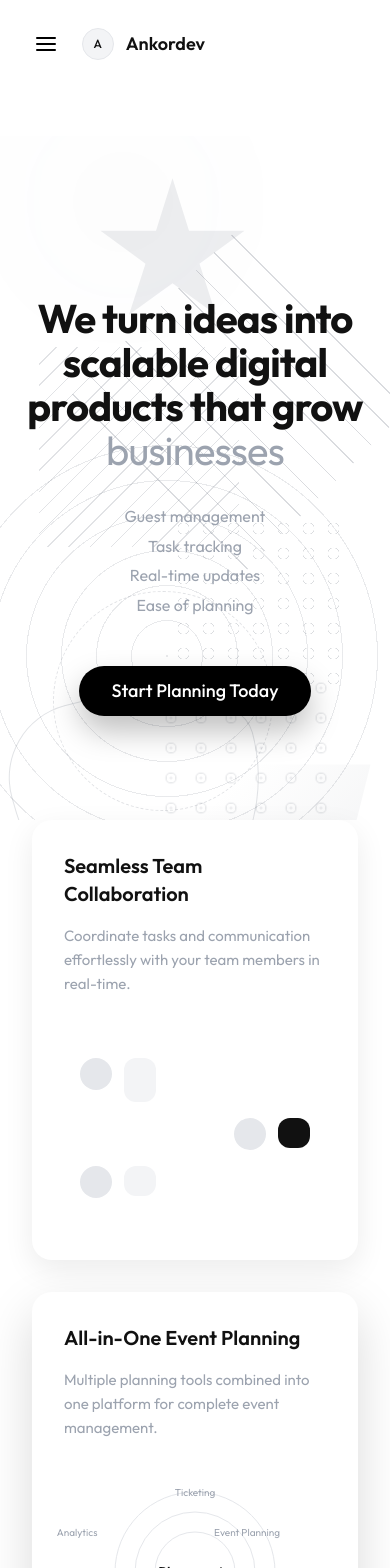
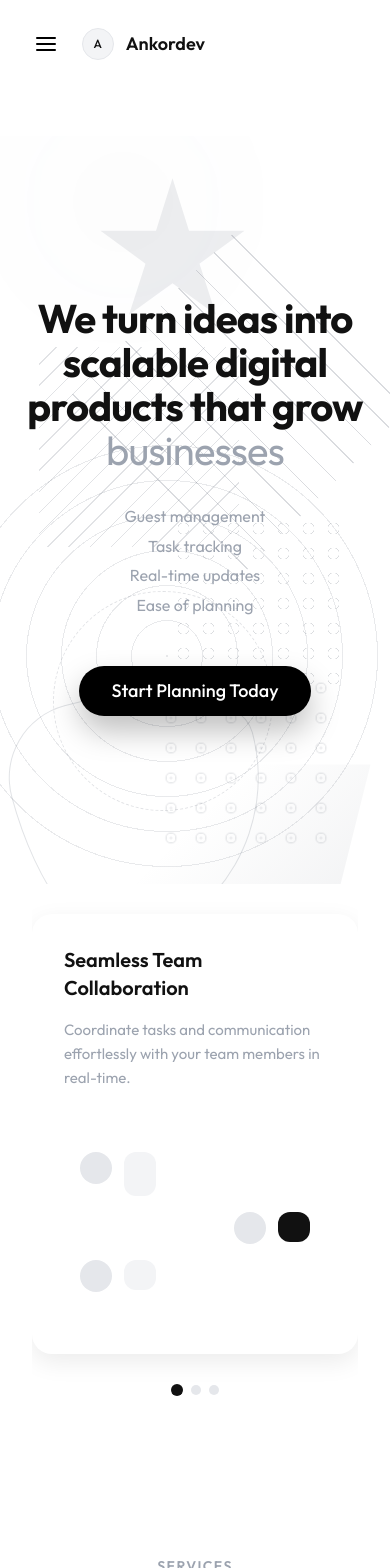
Before and after one commit to dreni07/AnkorDev, a React (Vite) app in the folder ankor-dev-landing-page/: page / in a window 390 px wide. Shown: the top 1568 px of the page. Built offline with nearby package versions, Linux system fonts and the light colour scheme.

Commit message:
responsive i feature cards

```diff
--- a/ankor-dev-landing-page/src/components/organisms/AboutSection/AboutSection.tsx
+++ b/ankor-dev-landing-page/src/components/organisms/AboutSection/AboutSection.tsx
@@ -8,7 +8,7 @@ export const AboutSection: React.FC = () => {
   const [ref, style] = useScrollAnimation({ delay: 0.1, offset: 30 });
 
   return (
-    <section className="about-section" ref={ref} style={style}>
+    <section id="about" className="about-section" ref={ref} style={style}>
       <div className="about-section__container">
         <div className="about-section__header">
           <Badge variant="default" className="about-section__badge">
--- a/ankor-dev-landing-page/src/components/organisms/FAQSection/FAQSection.tsx
+++ b/ankor-dev-landing-page/src/components/organisms/FAQSection/FAQSection.tsx
@@ -15,7 +15,7 @@ export const FAQSection: React.FC = () => {
   };
 
   return (
-    <section className="faq-section" ref={ref} style={style}>
+    <section id="faq" className="faq-section" ref={ref} style={style}>
       <div className="faq-section__container">
         <div className="faq-section__header">
           <Badge variant="default" className="faq-section__badge">
--- a/ankor-dev-landing-page/src/components/organisms/FeaturePreviewSection/FeaturePreviewSection.css
+++ b/ankor-dev-landing-page/src/components/organisms/FeaturePreviewSection/FeaturePreviewSection.css
@@ -17,13 +17,14 @@
   position: relative;
   min-height: 500px;
   width: 100%;
+  margin-top: 4rem;
 }
 
 .feature-preview-card {
   background: #ffffff;
   border-radius: 20px;
   padding: 2rem;
-  box-shadow: 0 10px 30px rgba(0, 0, 0, 0.08);
+  box-shadow: 0 4px 15px rgba(0, 0, 0, 0.05);
   display: flex;
   flex-direction: column;
   gap: 1rem;
@@ -46,7 +47,7 @@
   transform: translateX(0) scale(1.1) perspective(1000px) translateZ(30px);
   opacity: 1;
   z-index: 10;
-  box-shadow: 0 20px 50px rgba(0, 0, 0, 0.15);
+  box-shadow: 0 8px 25px rgba(0, 0, 0, 0.08);
 }
 
 .feature-preview-card--right {
@@ -249,23 +250,74 @@
   text-align: center;
 }
 
+.feature-preview-section__dots {
+  display: flex;
+  justify-content: center;
+  align-items: center;
+  gap: 0.5rem;
+  margin-top: 0;
+  padding-bottom: 2rem;
+}
+
+.feature-preview-section__dot {
+  width: 10px;
+  height: 10px;
+  border-radius: 50%;
+  border: none;
+  background: #e5e7eb;
+  cursor: pointer;
+  transition: all 0.3s ease;
+  padding: 0;
+}
+
+.feature-preview-section__dot:hover {
+  background: #9ca3af;
+}
+
+.feature-preview-section__dot--active {
+  background: #111111;
+  width: 12px;
+  height: 12px;
+}
+
 @media (max-width: 1024px) {
   .feature-preview-section__cards {
     display: flex;
-    flex-direction: column;
+    overflow: hidden;
+    position: relative;
     height: auto;
-    min-height: auto;
-    gap: 2rem;
+    min-height: 500px;
+    gap: 0;
   }
 
   .feature-preview-card {
-    position: relative;
+    position: absolute;
     left: 0;
     margin-left: 0;
     width: 100%;
-    transform: none !important;
-    opacity: 1 !important;
-    z-index: 1 !important;
+    max-width: 100%;
+    transition: transform 0.5s cubic-bezier(0.4, 0, 0.2, 1), opacity 0.5s ease;
+  }
+
+  .feature-preview-card--left {
+    transform: translateX(-450px) scale(0.85);
+    opacity: 0.3;
+    z-index: 1;
+    pointer-events: none;
+  }
+
+  .feature-preview-card--center {
+    transform: translateX(0) scale(1);
+    opacity: 1;
+    z-index: 10;
+    pointer-events: auto;
+  }
+
+  .feature-preview-card--right {
+    transform: translateX(450px) scale(0.85);
+    opacity: 0.3;
+    z-index: 1;
+    pointer-events: none;
   }
 
   .feature-preview-section {
--- a/ankor-dev-landing-page/src/components/organisms/FeaturePreviewSection/FeaturePreviewSection.tsx
+++ b/ankor-dev-landing-page/src/components/organisms/FeaturePreviewSection/FeaturePreviewSection.tsx
@@ -1,4 +1,4 @@
-import React from 'react';
+import React, { useState, useRef, useEffect } from 'react';
 import { featuresConfig } from '../../../config/features.config';
 import { Text } from '../../atoms/Text';
 import { useScrollAnimation } from '../../../hooks/useScrollAnimation';
@@ -11,6 +11,37 @@ export const FeaturePreviewSection: React.FC = () => {
   const { isDesktop } = useResponsive();
   const positions = useCardSlider(featuresConfig.length, 3500, !isDesktop);
 
+  // Mobile slider state
+  const [currentSlide, setCurrentSlide] = useState(0);
+  const [touchStart, setTouchStart] = useState(0);
+  const [touchEnd, setTouchEnd] = useState(0);
+  const sliderRef = useRef<HTMLDivElement>(null);
+
+  const minSwipeDistance = 50;
+
+  const onTouchStart = (e: React.TouchEvent) => {
+    setTouchEnd(0);
+    setTouchStart(e.targetTouches[0].clientX);
+  };
+
+  const onTouchMove = (e: React.TouchEvent) => {
+    setTouchEnd(e.targetTouches[0].clientX);
+  };
+
+  const onTouchEnd = () => {
+    if (!touchStart || !touchEnd) return;
+    const distance = touchStart - touchEnd;
+    const isLeftSwipe = distance > minSwipeDistance;
+    const isRightSwipe = distance < -minSwipeDistance;
+
+    if (isLeftSwipe && currentSlide < featuresConfig.length - 1) {
+      setCurrentSlide(currentSlide + 1);
+    }
+    if (isRightSwipe && currentSlide > 0) {
+      setCurrentSlide(currentSlide - 1);
+    }
+  };
+
   const getCardPositionClass = (position: number): string => {
     if (position === 1) return 'feature-preview-card--center';
     if (position === 0) return 'feature-preview-card--left';
@@ -21,9 +52,15 @@ export const FeaturePreviewSection: React.FC = () => {
   return (
     <section className="feature-preview-section" ref={ref} style={style}>
       <div className="feature-preview-section__container">
-        <div className="feature-preview-section__cards">
+        <div
+          className="feature-preview-section__cards"
+          ref={sliderRef}
+          onTouchStart={onTouchStart}
+          onTouchMove={onTouchMove}
+          onTouchEnd={onTouchEnd}
+        >
           {featuresConfig.map((feature, index) => {
-            const currentPos = positions[index];
+            const currentPos = isDesktop ? positions[index] : (index === currentSlide ? 1 : index < currentSlide ? 0 : 2);
 
             return (
               <div
@@ -45,6 +82,18 @@ export const FeaturePreviewSection: React.FC = () => {
             );
           })}
         </div>
+        {!isDesktop && (
+          <div className="feature-preview-section__dots">
+            {featuresConfig.map((_, index) => (
+              <button
+                key={index}
+                className={`feature-preview-section__dot ${index === currentSlide ? 'feature-preview-section__dot--active' : ''}`}
+                onClick={() => setCurrentSlide(index)}
+                aria-label={`Go to slide ${index + 1}`}
+              />
+            ))}
+          </div>
+        )}
       </div>
     </section>
   );
--- a/ankor-dev-landing-page/src/components/organisms/HeroSection/HeroSection.tsx
+++ b/ankor-dev-landing-page/src/components/organisms/HeroSection/HeroSection.tsx
@@ -9,7 +9,7 @@ export const HeroSection: React.FC = () => {
   const [ref, style] = useFadeIn({ delay: 0.2 });
 
   return (
-    <section className="hero-section" ref={ref} style={style}>
+    <section id="home" className="hero-section" ref={ref} style={style}>
       <div className="hero-section__background">
         <div className="hero-section__shape hero-section__shape--2" />
         <div className="hero-section__shape hero-section__shape--3" />
--- a/ankor-dev-landing-page/src/components/organisms/Navbar/Navbar.tsx
+++ b/ankor-dev-landing-page/src/components/organisms/Navbar/Navbar.tsx
@@ -46,9 +46,6 @@ export const Navbar: React.FC = () => {
               </div>
             </div>
             <div className="navbar__buttons">
-              <Button href={navbarButtons.signUp.href} variant="secondary" size="sm">
-                {navbarButtons.signUp.label}
-              </Button>
               <Button href={navbarButtons.contact.href} variant="primary" size="sm">
                 {navbarButtons.contact.label}
               </Button>
@@ -64,9 +61,6 @@ export const Navbar: React.FC = () => {
               ))}
             </div>
             <div className="navbar__buttons">
-              <Button href={navbarButtons.signUp.href} variant="secondary" size="sm">
-                {navbarButtons.signUp.label}
-              </Button>
               <Button href={navbarButtons.contact.href} variant="primary" size="sm">
                 {navbarButtons.contact.label}
               </Button>
--- a/ankor-dev-landing-page/src/components/organisms/ServicesSection/ServicesSection.tsx
+++ b/ankor-dev-landing-page/src/components/organisms/ServicesSection/ServicesSection.tsx
@@ -10,7 +10,7 @@ export const ServicesSection: React.FC = () => {
   const [sectionRef, sectionStyle] = useFadeIn({ delay: 0.1 });
 
   return (
-    <section className="services-section" ref={sectionRef} style={sectionStyle}>
+    <section id="services" className="services-section" ref={sectionRef} style={sectionStyle}>
       <div className="services-section__container">
         <div className="services-section__header">
           <div className="services-section__label">Services</div>
--- a/ankor-dev-landing-page/src/config/company.config.ts
+++ b/ankor-dev-landing-page/src/config/company.config.ts
@@ -30,12 +30,10 @@ export const companyConfig = {
       { id: 'partnership', label: 'Partnership', href: '#' },
     ],
     socialLinks: [
-      { id: 'twitter', label: 'Twitter', href: '#' },
       { id: 'linkedin', label: 'LinkedIn', href: '#' },
       { id: 'github', label: 'GitHub', href: '#' },
       { id: 'facebook', label: 'Facebook', href: '#' },
       { id: 'instagram', label: 'Instagram', href: '#' },
-      { id: 'youtube', label: 'YouTube', href: '#' },
     ],
     legal: [
       { id: 'terms', label: 'Terms & Conditions', href: '#' },
--- a/ankor-dev-landing-page/src/config/navigation.config.ts
+++ b/ankor-dev-landing-page/src/config/navigation.config.ts
@@ -7,9 +7,10 @@ export interface NavItem {
 
 export const navigationConfig: NavItem[] = [
   { id: 'home', label: 'Home', href: '#home', active: true },
-  { id: 'pricing', label: 'Pricing', href: '#pricing' },
-  { id: 'features', label: 'Features', href: '#features' },
+  { id: 'projects', label: 'Projects', href: '#projects' },
+  { id: 'services', label: 'Services', href: '#services' },
   { id: 'about', label: 'About', href: '#about' },
+  { id: 'faq', label: 'FAQ', href: '#faq' },
 ];
 
 export const navbarButtons = {
```
